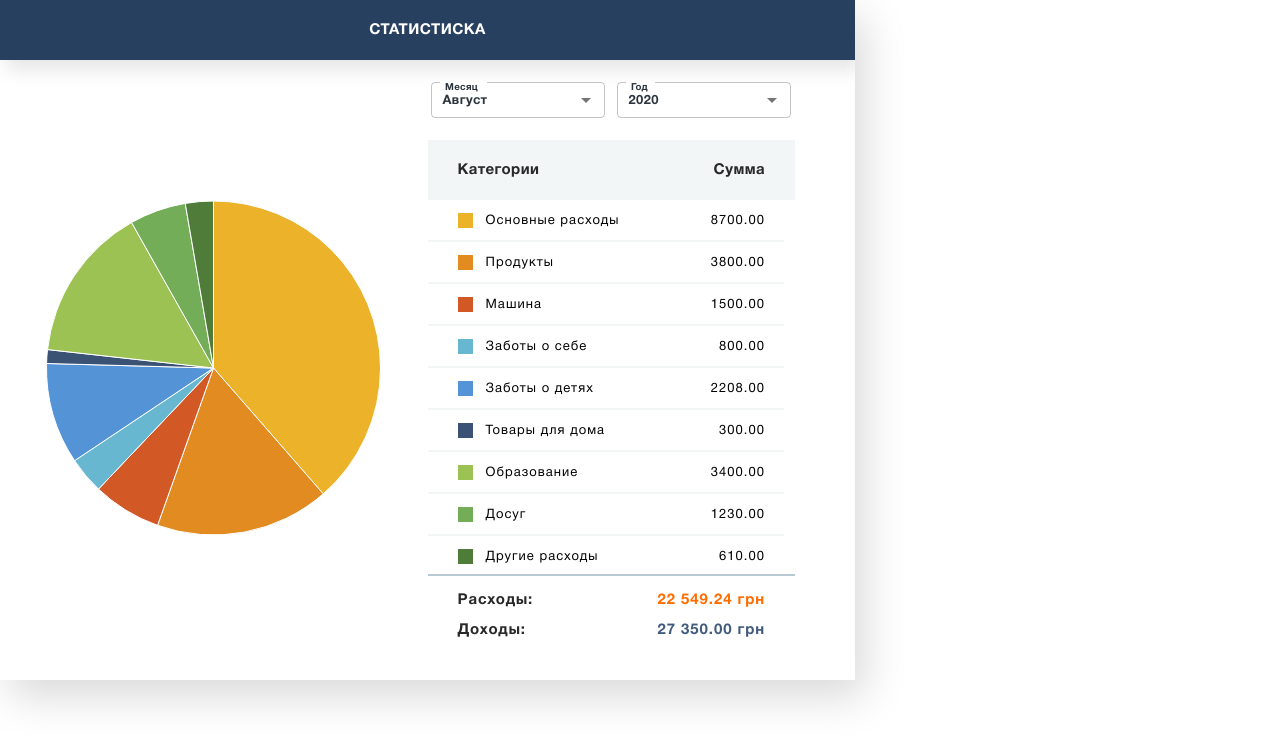
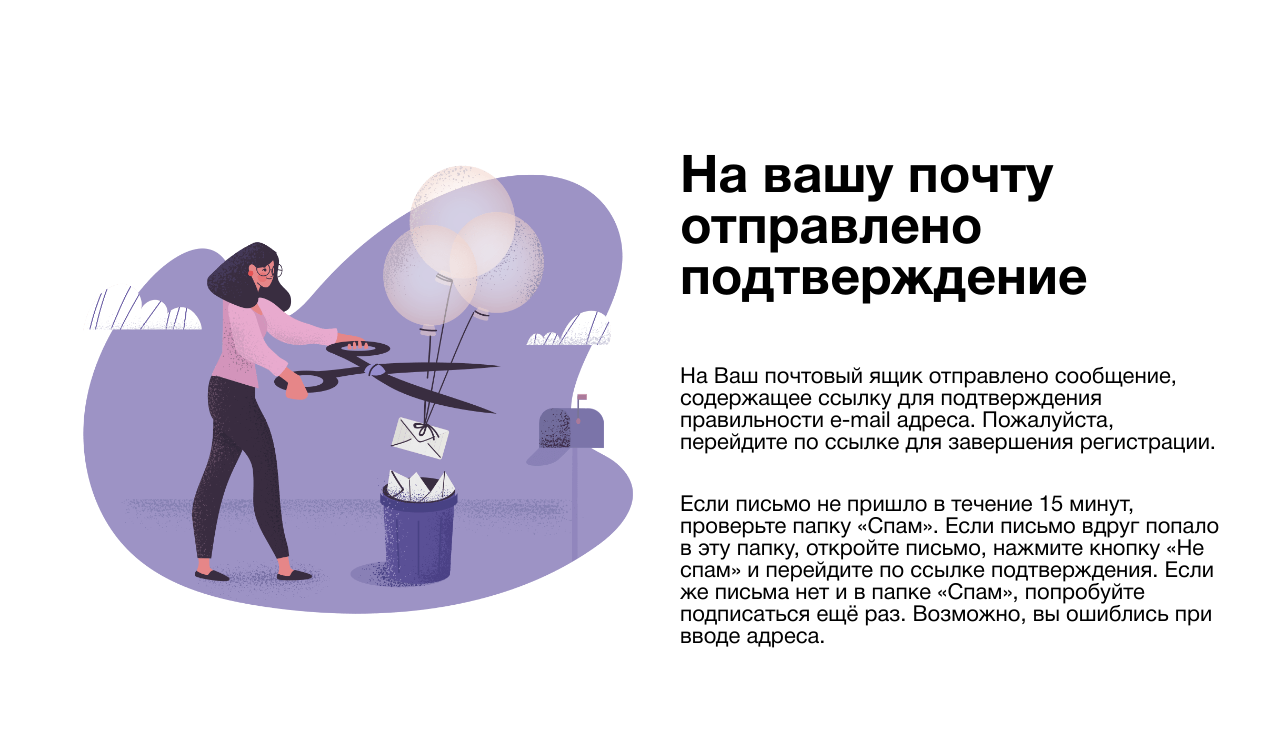
Before and after one commit to MIGHOST/FP_28, a React (Create React App) app: page /sta in a window 1280 px wide. Shown: the top 744 px of the page. Built offline with nearby package versions, Linux system fonts and the light colour scheme.

Commit message:
:created :component verified added style

```diff
--- a/src/Components/Verified/Verified.js
+++ b/src/Components/Verified/Verified.js
@@ -3,7 +3,21 @@ import styles from "./Verified.module.css";
 export const Verified = () => {
   return (
     <div className={styles.Wrapper}>
-      <h1 className={styles.Title}>💩💩💩</h1>
+      <div className={styles.WrapperTitle}>
+        <h1 className={styles.Title}>На вашу почту отправлено подтверждение</h1>
+        <p className={styles.Content}>
+          На Ваш почтовый ящик отправлено сообщение, содержащее ссылку для
+          подтверждения правильности e-mail адреса. Пожалуйста, перейдите по
+          ссылке для завершения регистрации.{" "}
+          <span className={styles.SubText}>
+            Если письмо не пришло в течение 15 минут, проверьте папку «Спам».
+            Если письмо вдруг попало в эту папку, откройте письмо, нажмите
+            кнопку «Не спам» и перейдите по ссылке подтверждения. Если же письма
+            нет и в папке «Спам», попробуйте подписаться ещё раз. Возможно, вы
+            ошиблись при вводе адреса.
+          </span>
+        </p>
+      </div>
     </div>
   );
 };
--- a/src/Components/Verified/Verified.module.css
+++ b/src/Components/Verified/Verified.module.css
@@ -1,6 +1,97 @@
 .Wrapper {
-    display: flex;
-    justify-content: center;
-    align-items: center;
-    font-size: 48px;
+    width: 100vw;
+    height: 100vh;
+    background-image: url(../../img/verified.png);
+    background-repeat: no-repeat;
+    background-size: 320px;
+    background-position: center 30px;
+    font-family: "HelveticaNeueCyr";
+    display: grid;
+    grid-template-columns: 1fr;
+    grid-template-rows: 300px 1fr;
+
 }
+
+.WrapperTitle {
+    grid-row-start: 2;
+    grid-row-end: 3;
+    padding: 0 20px 60px 20px;
+}
+
+.Title {
+    padding-bottom: 30px;
+    text-align: center;
+
+}
+
+.Content {
+    text-align: justify;
+
+}
+
+.SubText {
+    display: block;
+    padding-top: 20px;
+}
+
+@media (min-width: 767.98px) {
+    .Wrapper {
+        background-size: 600px;
+        background-position: center 40px;
+        grid-template-rows: 1fr 1fr;
+    }
+
+    .Title {
+        padding-bottom: 60px;
+        font-size: 45px;
+    }
+
+    .SubText {
+        padding-top: 40px;
+    }
+
+    .Content {
+        font-size: 20px;
+
+    }
+
+    .WrapperTitle {
+        grid-row-start: 2;
+        grid-row-end: 3;
+        padding: 0 60px 60px 60px;
+    }
+
+}
+
+@media (min-width: 992.98px) {
+    .Wrapper {
+        background-size: 50%;
+        background-position: 40px;
+        grid-template-rows: 1fr 1fr 1fr;
+        grid-template-columns: 1fr 1fr;
+
+    }
+
+    .WrapperTitle {
+        grid-row-start: 2;
+        grid-row-end: 3;
+        grid-column-start: 2;
+        grid-column-end: 3;
+        padding: 0 60px 0 40px;
+    }
+
+    .Title {
+        padding-bottom: 60px;
+        font-size: 52px;
+        text-align: left;
+        font-weight: black;
+    }
+
+    .Content {
+        font-size: 22px;
+        text-align: left;
+
+
+    }
+
+}
--- a/src/Containers/PrivateRoute/index.js
+++ b/src/Containers/PrivateRoute/index.js
@@ -3,7 +3,7 @@ import { Route, Redirect } from "react-router-dom";
 import Verified from "../../Components/Verified/Verified";
 
 const PrivateRoute = ({ component, ...rest }) => {
-  const isAuth = "Verified";
+  const isAuth = "Created";
   const Interface = component;
   switch (isAuth) {
     case "Verified":
```
Also changed, not shown: src/img/verified.png (added).
